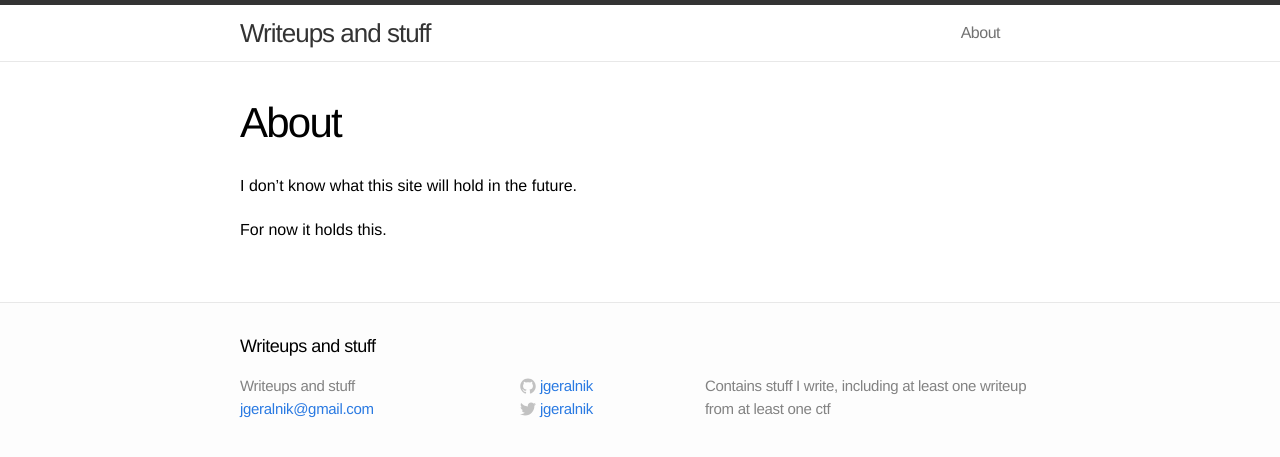
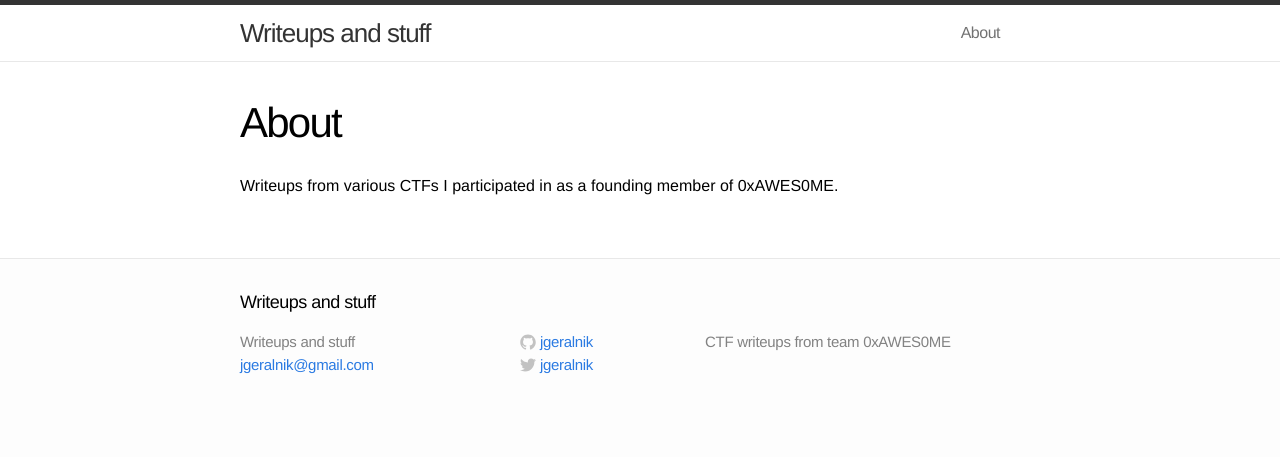
Before and after one commit to 0xAWES0ME/0xAWES0ME.github.io, a Jekyll site: the page built from about.md, in a window 1280 px wide. Shown: the top 457 px of the page. Built offline with Jekyll 4.4.1, drawn with Linux system fonts in a browser that asks for light colours.

Commit message:
Change about page and title text

```diff
--- a/_config.yml
+++ b/_config.yml
@@ -2,7 +2,7 @@
 title: Writeups and stuff
 email: jgeralnik@gmail.com
 username: jgeralnik
-description: "Contains stuff I write, including at least one writeup from at least one ctf"
+description: "CTF writeups from team 0xAWES0ME"
 baseurl: ""
 
 # Build settings
--- a/about.md
+++ b/about.md
@@ -4,6 +4,4 @@ title: About
 permalink: /about/
 ---
 
-I don't know what this site will hold in the future.
-
-For now it holds this.
+Writeups from various CTFs I participated in as a founding member of 0xAWES0ME.
```
